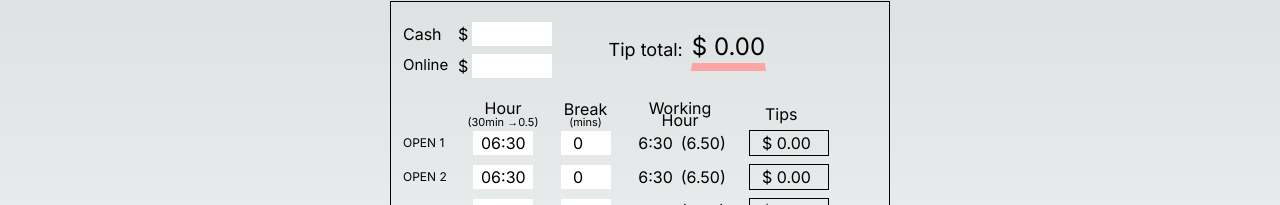
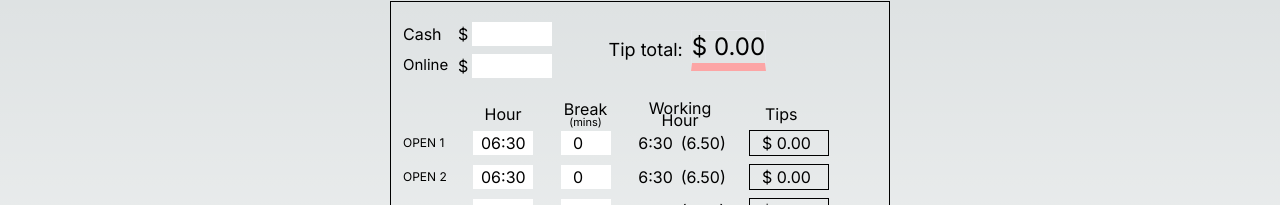
Before and after one commit to aya02200220/Platform7, a Next.js app: page / in a window 1280 px wide. Shown: the part 169-374 px from the top of the page. Built offline with nearby package versions, Linux system fonts and the light colour scheme.

Commit message:
delete unessercery message

```diff
--- a/app/components/Tips.jsx
+++ b/app/components/Tips.jsx
@@ -141,10 +141,6 @@ export const Staff = ({ tipTotal }) => {
         <div className="flex items-center mb-1">
           <p className="text-[15px] md:text-[16px] w-[80px] ml-[55px] md:ml-[60px] leading-3 text-center break-words">
             Hour{" "}
-            <span className="text-[11px] leading-[5px]">
-              <br />
-              (30min →0.5)
-            </span>
           </p>
           <p className="text-[15px] md:text-[16px] w-[45px] ml-[4px] md:ml-[20px] leading-3 break-words flex flex-col items-center">
             Break
```
